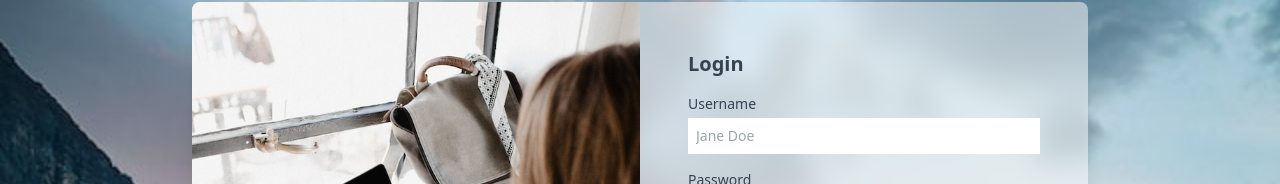
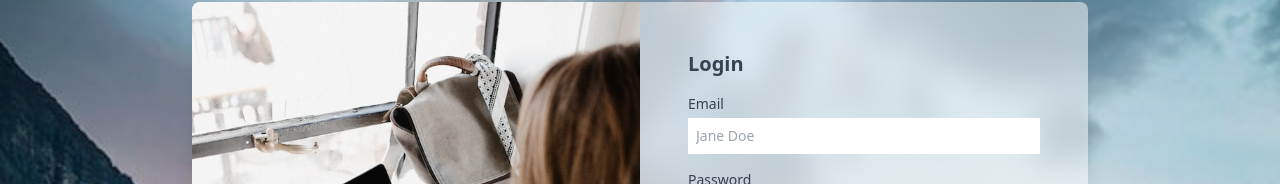
Before and after one commit to lhes23/next-finance-app, a Next.js app: page / in a window 1280 px wide. Shown: the part 155-339 px from the top of the page. Built offline with nearby package versions, Linux system fonts and the light colour scheme; no server answers.

Commit message:
use email instead of username

```diff
--- a/src/components/Login.tsx
+++ b/src/components/Login.tsx
@@ -12,7 +12,7 @@ import { useRouter } from "next/navigation"
 import { signIn } from "next-auth/react"
 
 const Login = () => {
-  const [username, setUsername] = useState<string>("")
+  const [email, setEmail] = useState<string>("")
   const [password, setPassword] = useState<string>("")
 
   const { push } = useRouter()
@@ -46,7 +46,7 @@ const Login = () => {
     // }
 
     const signInResponse = await signIn("credentials", {
-      username,
+      email,
       password,
       redirect: false
     })
@@ -82,14 +82,12 @@ const Login = () => {
                 Login
               </h1>
               <label className="block text-sm">
-                <span className="text-gray-700 dark:text-gray-400">
-                  Username
-                </span>
+                <span className="text-gray-700 dark:text-gray-400">Email</span>
                 <input
                   className="p-2 block w-full mt-1 text-sm dark:border-gray-600 dark:bg-gray-700 focus:border-purple-400 focus:outline-none focus:shadow-outline-purple dark:text-gray-300 dark:focus:shadow-outline-gray form-input"
                   placeholder="Jane Doe"
-                  value={username}
-                  onChange={(e) => setUsername(e.target.value)}
+                  value={email}
+                  onChange={(e) => setEmail(e.target.value)}
                 />
               </label>
               <label className="block mt-4 text-sm">
--- a/src/lib/authOptions.ts
+++ b/src/lib/authOptions.ts
@@ -25,18 +25,17 @@ export const authOptions: NextAuthOptions = {
     CredentialsProvider({
       name: "credentials",
       credentials: {
-        username: { label: "username", type: "text" },
+        // username: { label: "username", type: "text" },
+        email: { label: "email", type: "email" },
         password: { label: "password", type: "password" }
       },
       async authorize(credentials) {
-        if (!credentials || !credentials?.username || !credentials?.password)
+        if (!credentials || !credentials?.email || !credentials?.password)
           return null
 
-        const { username, password } = credentials
-        const user = await prisma.user.findUnique({
-          where: {
-            username
-          }
+        const { password, email } = credentials
+        const user = await prisma.user.findFirst({
+          where: { email }
         })
 
         if (!user) return null
```
